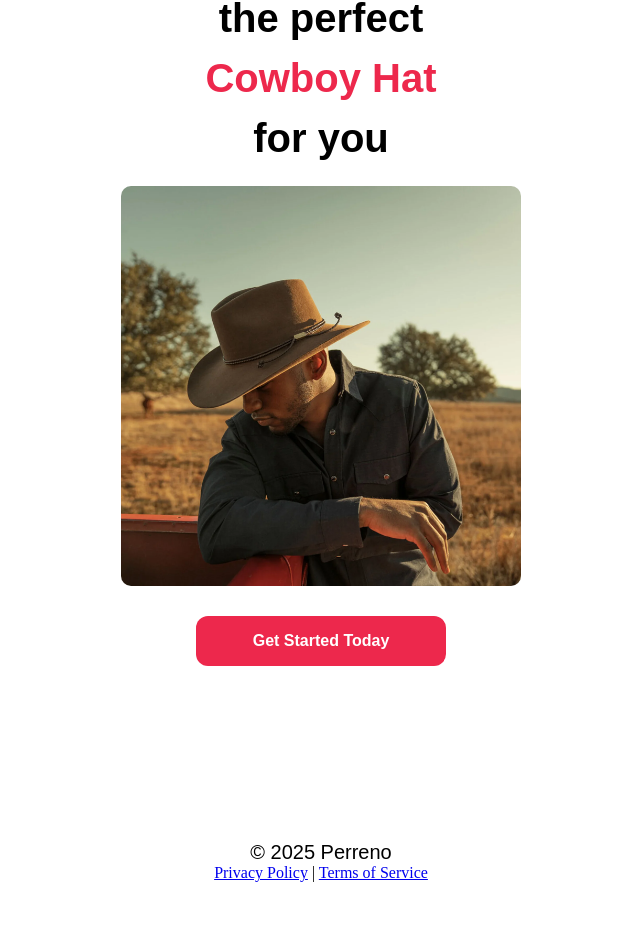
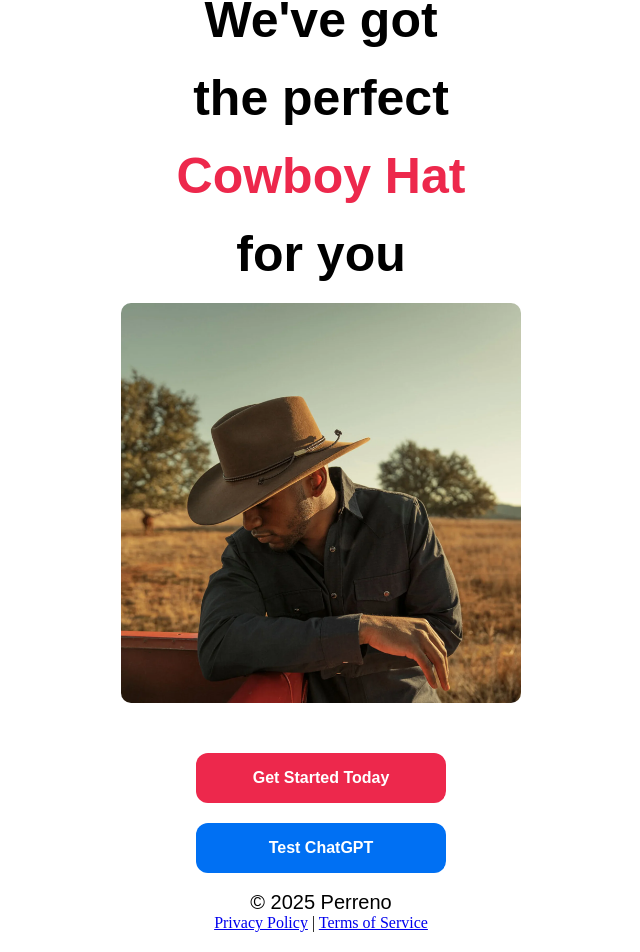
Before and after one commit to rgarcia2304/class-app, a Next.js app: page / in a window 1280 px wide. Shown: the part 109-1061 px from the top of the page, without its empty margins (319-959 px from the left). Before the commit the page ends 1018 px from the top, so only its background shows below. Built offline with nearby package versions, Linux system fonts and the light colour scheme; no server answers.

Commit message:
product recommendation feature now working

```diff
--- a/components/landingpage/LandingPage/Hero.js
+++ b/components/landingpage/LandingPage/Hero.js
@@ -1,16 +1,19 @@
-import React from 'react';
-import styled from 'styled-components';
-import { useState,useEffect } from 'react';
-import Link from 'next/link';
+// pages/index.js
+import React, { useState } from "react";
+import styled from "styled-components";
+import Link from "next/link";
+
 const item_list = [
   { word: "Shoes", image: "/images/shoes.jpg" },
   { word: "Cowboy Hat", image: "/images/cowboy.webp" },
-  { word: "Jacket", image: "/images/jacket.jpg" },
+  { word: "Jacket", image: "/images/jacket.jpg" }
 ];
+
 const Hero = () => {
+  const [currentWord, setCurrentWord] = useState(item_list[0]);
+  const [chatResult, setChatResult] = useState(null);
 
-  const [currentWord, setCurrentWord] = useState(item_list[0]);
-
+  // Cycle through the words in the item list
   const cycleWords = async () => {
     while (true) {
       await new Promise((resolve) => setTimeout(resolve, 4000));
@@ -22,27 +25,41 @@ const cycleWords = async () => {
     }
   };
 
-// Start the cycle once
+  // Start the cycle once (using useEffect is more appropriate, but we'll use this simple one for now)
   useState(() => {
     cycleWords();
   });
 
-
+  // Function to call the ChatGPT API endpoint
+  const handleTestChat = async () => {
+    try {
+      const res = await fetch("/api/chatgptAPI", { method: "POST" });
+      const data = await res.json();
+      setChatResult(data);
+    } catch (error) {
+      console.error("Error calling ChatGPT API:", error);
+    }
+  };
 
   return (
     <Section>
-
       <Container>
         <Header1>We've got </Header1>
         <Header2>the perfect</Header2>
         <Header4>{currentWord.word}</Header4>
         <Header3>for you</Header3>
         <Image src={currentWord.image} alt={currentWord.word} />
-            <CTAButton href='/auth/signup'>Get Started Today</CTAButton>
+        <CTAButton href="/auth/signup">Get Started Today</CTAButton>
+        {/* New button to test ChatGPT API */}
+        <TestButton onClick={handleTestChat}>Test ChatGPT</TestButton>
+        {chatResult && (
+          <ChatResult>
+            <pre>{JSON.stringify(chatResult, null, 2)}</pre>
+          </ChatResult>
+        )}
       </Container>
     </Section>
   );
-
 };
 
 const Section = styled.section`
@@ -50,82 +67,99 @@ width: 100%;
   height: 110vh;
 `;
 
-
-
 const Container = styled.div`
-    display:flex;
+  display: flex;
   flex-direction: column;
-    justify-content:center;
-    align-items:center;
+  justify-content: center;
+  align-items: center;
+  margin-top: 50px;
 `;
 
 const Header1 = styled.h1`
   font-family: sans-serif;
+  font-size: 50px;
+  text-align: center;
+  margin-bottom: 10px;
+`;
+
+const Header2 = styled.h1`
+  font-family: sans-serif;
+  font-size: 50px;
+  text-align: center;
+  margin: 10px;
+`;
+
+const Header3 = styled.h1`
+  font-family: sans-serif;
+  font-size: 50px;
+  text-align: center;
+  margin: 10px 0;
+`;
+
+const Header4 = styled.h1`
+  font-family: sans-serif;
+  font-size: 50px;
+  text-align: center;
+  margin: 10px 0;
+  color: #ed284c;
+`;
+
+const CTAButton = styled(Link)`
   display: flex;
   justify-content: center;
-    font-size: 40px;
-    text-align:center;
-
-    margin-bottom:5px;
-
-`;
-const Header2 = styled.h1`
-    font-family: sans-serif;
-    display: flex;
-    justify-content: center;
-    font-size: 40px;
-    text-align:center;
-    margin:5px 5px;
-
-`;
-const Header3 = styled.h1`
-    font-family: sans-serif;
-    display: flex;
-    justify-content: center;
-    font-size: 40px;
-    text-align:center;
-    margin-top:5px;
-    margin-bottom: 15px;
-
-`;
-const Header4 = styled.h1`
-    font-family: sans-serif;
-    display: flex;
-    justify-content: center;
-    font-size: 40px;
-    text-align:center;
-    margin-bottom:10px;
-    margin-top:10px;
-    color: #ed284c;;
-
-`;
-
-
-
-const CTAButton = styled(Link)`
-    display:flex;
-    justify-content:center;
-    background-color:#ed284c;
+  background-color: #ed284c;
   border: none;
   color: white;
   padding: 10px 15px;
   text-align: center;
-    border-radius:12px;
+  border-radius: 12px;
   font-size: 16px;
-    text-decoration:none;
+  text-decoration: none;
   font-weight: 600;
-    width:250px;
-    height:50px;
+  width: 250px;
+  height: 50px;
   align-items: center;
-    font-family:sans-serif;
+  font-family: sans-serif;
+  margin-top: 20px;
+`;
+
+// New button for testing ChatGPT API
+const TestButton = styled.button`
+  display: flex;
+  justify-content: center;
+  background-color: #0070f3;
+  border: none;
+  color: white;
+  padding: 10px 15px;
+  text-align: center;
+  border-radius: 12px;
+  font-size: 16px;
+  font-weight: 600;
+  width: 250px;
+  height: 50px;
+  align-items: center;
+  font-family: sans-serif;
+  margin-top: 20px;
+  cursor: pointer;
 `;
 
 const Image = styled.img`
   margin-top: 10px;
   width: 400px;
-  height:400px;
-  border-radius: 10px; /* Optional for styling */
+  height: 400px;
+  border-radius: 10px;
   margin-bottom: 30px;
 `;
 
+// Display ChatGPT API result
+const ChatResult = styled.div`
+  margin-top: 20px;
+  padding: 10px;
+  background-color: #f3f3f3;
+  border-radius: 8px;
+  width: 80%;
+  max-width: 600px;
+  font-family: monospace;
+`;
+
 export default Hero;
--- /dev/null
+++ b/pages/api/chatgptAPI.js
@@ -0,0 +1,40 @@
+
+import OpenAI from "openai";
+
+const openai = new OpenAI(); // Automatically reads OPENAI_API_KEY from your environment
+
+/**
+ * Uses ChatGPT to analyze aggregated Reddit data and suggest ONE product recommendation.
+ * @param {Array} aggregatedData - An array of objects: { post, comment }
+ * @param {string} searchQuery - The original search query.
+ * @returns {Object} - An object like: { product: "Product Name", reason: "Explanation" }
+ */
+export const suggestProductWithChatGPT = async (aggregatedData, searchQuery) => {
+  const prompt = `
+I have aggregated Reddit results in JSON format about "${searchQuery}". Each item is an object with a "post" and a "comment". The "post" has properties such as "title" and either "selftext" or "content.text", and the "comment" has a "text" property.
+Based on these suggestions for products, please analyze the data and recommend ONE product for someone interested in "${searchQuery}".
+Return your answer as valid JSON in the following format:
+{
+  "product": "Product Name",
+  "reason": "A brief explanation of why this product is recommended"
+  "link_used:" "give the ebay link to the product that is recommended"
+  "link_new:"  "give a link to the company website"
+}
+Data: ${JSON.stringify(aggregatedData)}
+  `;
+
+  const completion = await openai.chat.completions.create({
+    model: "gpt-3.5-turbo",
+    messages: [
+      { role: "system", content: "You are an expert product recommender." },
+      { role: "user", content: prompt }
+    ],
+    temperature: 0.2,
+    top_p: 1,
+    frequency_penalty: 0,
+    presence_penalty: 0,
+  });
+
+  const output = completion.choices[0].message.content;
+  return JSON.parse(output);
+};
--- /dev/null
+++ b/pages/api/getRecommendation.js
@@ -0,0 +1,21 @@
+import { getPostsWithComments } from './redditAPI';
+import { suggestProductWithChatGPT } from './chatgptAPI';
+
+export default async function handler(req, res) {
+    if (req.method !== "POST") {
+      res.setHeader("Allow", ["POST"]);
+      return res.status(405).json({ error: `Method ${req.method} not allowed` });
+    }
+    try {
+      const { query } = req.body;
+      if (!query || query.trim() === "") {
+        return res.status(400).json({ error: "Missing query in request body" });
+      }
+      const aggregatedData = await getPostsWithComments(query);
+      const productRecommendation = await suggestProductWithChatGPT(aggregatedData, query);
+      return res.status(200).json(productRecommendation);
+    } catch (error) {
+      console.error("Error in getRecommendation API:", error);
+      return res.status(500).json({ error: error.message });
+    }
+  }
--- a/pages/api/redditApi.js
+++ b/pages/api/redditApi.js
@@ -1,7 +1,24 @@
-import axios from 'axios';
+import axios from "axios";
 
 const RAPIDAPI_KEY = "1c07cae170msha3fce8fd2d70dd2p1bc9bfjsnefe870ff982e";
 const RAPIDAPI_HOST = "reddit-scraper2.p.rapidapi.com";
+
+const makeRequest = async (options) => {
+  try {
+    const response = await axios.request(options);
+    return response.data;
+  } catch (error) {
+    if (error.response && error.response.status === 429) {
+      const retryAfter = error.response.headers['retry-after'] || 1; // default to 1 second if missing
+      console.warn(`Rate limit exceeded. Retrying after ${retryAfter} seconds...`);
+      await new Promise((resolve) => setTimeout(resolve, retryAfter * 1000));
+      // Retry the request once
+      const response = await axios.request(options);
+      return response.data;
+    }
+    throw error;
+  }
+};
 
 // Searches all of Reddit for posts based on the given query.
 export const searchReddit = async (query) => {
@@ -27,7 +44,8 @@ export const searchReddit = async (query) => {
     throw error;
   }
 };
-//logic for fetching posts
+
+// Fetches the top comments for a specific post.
 export const getTopComments = async (post_id) => {
   try {
     const options = {
@@ -45,40 +63,42 @@ export const getTopComments = async (post_id) => {
     const response = await axios.request(options);
     return response.data;
   } catch (error) {
-    console.error("Error fetching comments from RapidAPI:", error);
+    console.error("Error fetching comments from RapidAPI for post", post_id, ":", error);
     throw error;
   }
 };
 
+// Aggregates the top 2 posts with their top 3 comments each.
 export const getPostsWithComments = async (query) => {
   try {
     const postsData = await searchReddit(query);
     console.log("RapidAPI postsData:", postsData);
 
-
+    // Ensure postsData.data is an array.
     if (!Array.isArray(postsData.data)) {
       console.error("Unexpected postsData structure:", postsData);
       throw new Error("Unexpected postsData structure");
     }
-    const posts = postsData.data.slice(0, 5);
+    // Limit to top 2 posts.
+    const posts = postsData.data.slice(0, 1);
 
     const postsWithComments = await Promise.all(
       posts.map(async (post) => {
         if (!post.id) return { post, comments: [] };
         const commentsData = await getTopComments(post.id);
         let comments = [];
-
+        // Limit to top 3 comments.
         if (commentsData && Array.isArray(commentsData.data)) {
-          comments = commentsData.data.slice(0, 5);
+          comments = commentsData.data.slice(0, 1);
         } else {
-          console.error("Unexpected object", post.id, commentsData);
+          console.error("Unexpected commentsData structure for post", post.id, commentsData);
         }
         return { post, comments };
       })
     );
     return postsWithComments;
   } catch (error) {
-    console.error("Error producing the comments and post:", error);
+    console.error("Error aggregating posts and comments:", error);
     throw error;
   }
 };
```
Also changed, not shown: components/resultPage/NewButton.js (added, +28 -0 lines), components/resultPage/UsedButton.js (added, +28 -0 lines), pages/loading.js (+22 -17 lines), pages/results.js (+23 -42 lines). Lines whose indentation alone changed are shown as unchanged.
